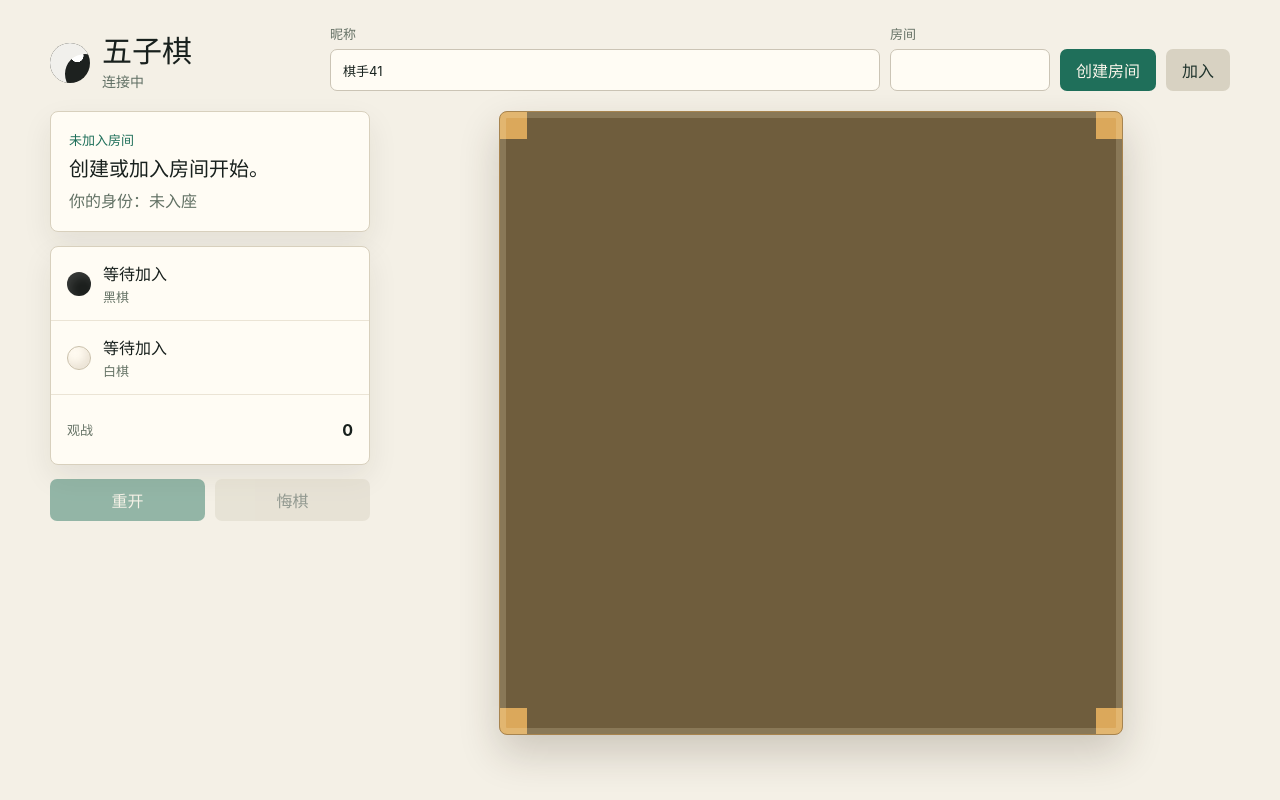
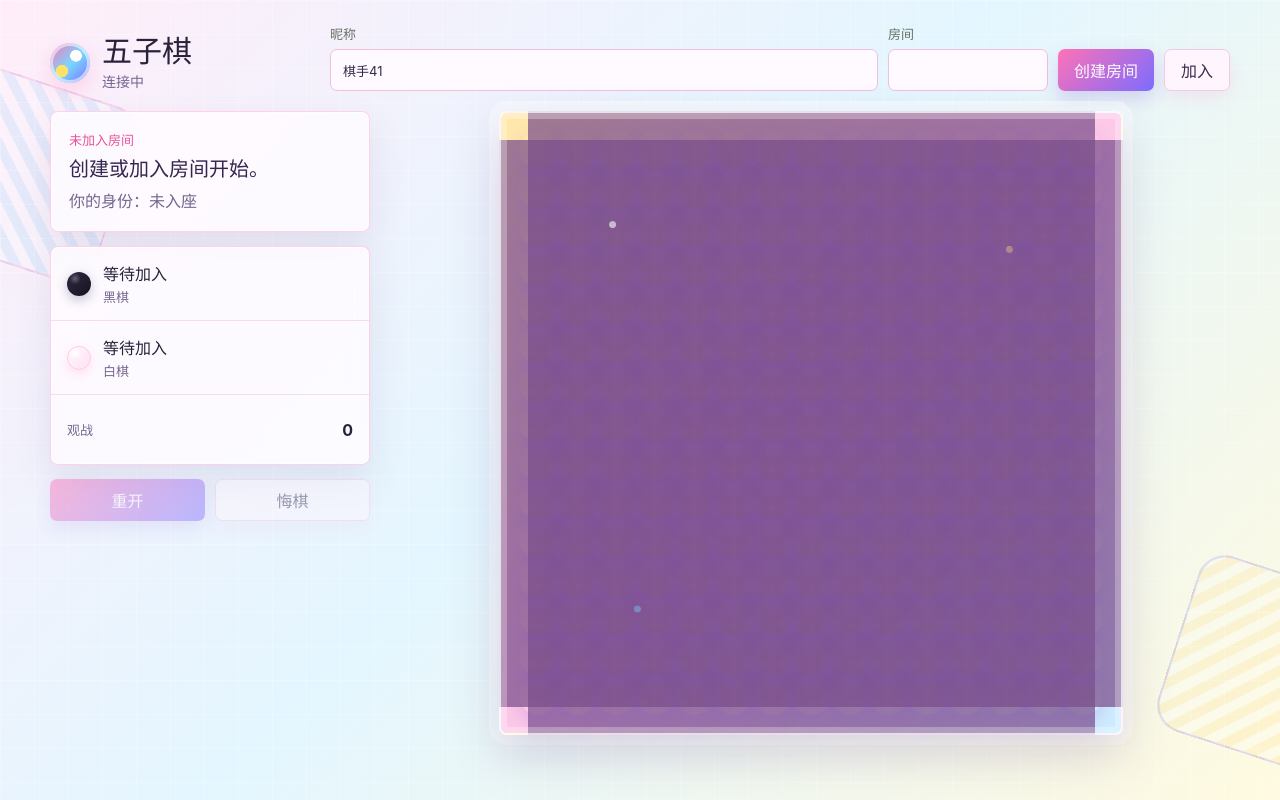
Before and after one commit to 1246023655/-, a React (Vite) app: page / in a window 1280 px wide. Built offline with nearby package versions, Linux system fonts and the light colour scheme; no server answers.

Commit message:
Restyle board with anime theme

```diff
--- a/src/styles.css
+++ b/src/styles.css
@@ -1,6 +1,8 @@
 :root {
-  color: #18201d;
-  background: #f4f0e6;
+  color: #29223a;
+  background:
+    linear-gradient(135deg, rgb(255 237 249 / 94%), rgb(225 246 255 / 92%) 48%, rgb(255 250 222 / 94%)),
+    #fff5fb;
   font-family:
     Inter, "Segoe UI", "Microsoft YaHei", system-ui, -apple-system, BlinkMacSystemFont,
     sans-serif;
@@ -16,6 +18,10 @@ body {
   min-width: 320px;
   min-height: 100vh;
   margin: 0;
+  background:
+    linear-gradient(90deg, rgb(255 255 255 / 24%) 1px, transparent 1px),
+    linear-gradient(rgb(255 255 255 / 24%) 1px, transparent 1px);
+  background-size: 34px 34px;
 }
 
 button,
@@ -28,8 +34,9 @@ button {
   border: 0;
   border-radius: 7px;
   padding: 0 16px;
-  color: #f9f5ea;
-  background: #1f6f5a;
+  color: #fffafd;
+  background: linear-gradient(135deg, #ff72b6, #7c6cff);
+  box-shadow: 0 8px 18px rgb(126 83 210 / 22%);
   cursor: pointer;
   transition:
     transform 120ms ease,
@@ -39,7 +46,7 @@ button {
 
 button:hover:not(:disabled) {
   transform: translateY(-1px);
-  background: #185845;
+  background: linear-gradient(135deg, #ff5aa9, #6557f2);
 }
 
 button:disabled {
@@ -48,34 +55,70 @@ button:disabled {
 }
 
 button.secondary {
-  color: #1f332c;
-  background: #d8d2c2;
+  color: #3a2b52;
+  background: #fff5fc;
+  border: 1px solid #f0c9e9;
+  box-shadow: 0 8px 18px rgb(255 111 182 / 12%);
 }
 
 button.secondary:hover:not(:disabled) {
-  background: #c8beaa;
+  background: #ffe7f7;
 }
 
 input {
   width: 100%;
   height: 42px;
-  border: 1px solid #cbc4b5;
+  border: 1px solid #efbfdd;
   border-radius: 7px;
   padding: 0 12px;
-  color: #19231f;
-  background: #fffcf4;
+  color: #352a49;
+  background: #fffaff;
   outline: none;
 }
 
 input:focus {
-  border-color: #1f6f5a;
-  box-shadow: 0 0 0 3px rgb(31 111 90 / 16%);
+  border-color: #ff72b6;
+  box-shadow: 0 0 0 3px rgb(255 114 182 / 18%);
 }
 
 .shell {
+  position: relative;
   width: min(1180px, calc(100vw - 32px));
   margin: 0 auto;
   padding: 24px 0 32px;
+}
+
+.shell::before,
+.shell::after {
+  position: fixed;
+  z-index: -1;
+  width: 180px;
+  height: 180px;
+  border: 2px solid rgb(255 114 182 / 24%);
+  border-radius: 28px;
+  content: "";
+  transform: rotate(18deg);
+}
+
+.shell::before {
+  top: 82px;
+  left: -64px;
+  background: repeating-linear-gradient(
+    45deg,
+    rgb(255 255 255 / 20%) 0 10px,
+    rgb(126 207 255 / 16%) 10px 20px
+  );
+}
+
+.shell::after {
+  right: -78px;
+  bottom: 44px;
+  border-color: rgb(105 92 242 / 20%);
+  background: repeating-linear-gradient(
+    -45deg,
+    rgb(255 255 255 / 20%) 0 10px,
+    rgb(255 211 101 / 16%) 10px 20px
+  );
 }
 
 .topbar {
@@ -97,9 +140,12 @@ input:focus {
   height: 40px;
   border-radius: 50%;
   background:
-    radial-gradient(circle at 68% 32%, #fff 0 16%, transparent 17%),
-    #1d211f;
-  box-shadow: 15px 11px 0 #f1f0ec inset;
+    radial-gradient(circle at 65% 32%, #fff 0 15%, transparent 16%),
+    radial-gradient(circle at 30% 70%, #ffe165 0 15%, transparent 16%),
+    linear-gradient(135deg, #ff72b6, #78d7ff 52%, #7c6cff);
+  box-shadow:
+    0 8px 20px rgb(255 114 182 / 24%),
+    inset 0 0 0 3px rgb(255 255 255 / 55%);
 }
 
 h1 {
@@ -115,7 +161,7 @@ p {
 
 .brand p {
   margin-top: 4px;
-  color: #617065;
+  color: #74658e;
   font-size: 14px;
 }
 
@@ -149,10 +195,13 @@ label {
 .players,
 .share-box,
 .undo-card {
-  border: 1px solid #d8d0bd;
+  border: 1px solid rgb(255 191 226 / 70%);
   border-radius: 8px;
-  background: #fffcf4;
-  box-shadow: 0 12px 30px rgb(36 32 22 / 8%);
+  background: rgb(255 252 255 / 84%);
+  box-shadow:
+    0 16px 36px rgb(103 82 138 / 12%),
+    inset 0 0 0 1px rgb(255 255 255 / 70%);
+  backdrop-filter: blur(10px);
 }
 
 .status-card {
@@ -164,15 +213,16 @@ label {
 .status-card strong {
   font-size: 20px;
   line-height: 1.25;
+  color: #35264f;
 }
 
 .status-card p {
-  color: #627164;
+  color: #74658e;
   line-height: 1.45;
 }
 
 .eyebrow {
-  color: #1f6f5a;
+  color: #e9529c;
   font-size: 13px;
   font-weight: 700;
 }
@@ -188,7 +238,7 @@ label {
   gap: 12px;
   min-height: 70px;
   padding: 14px 16px;
-  border-top: 1px solid #ebe4d5;
+  border-top: 1px solid #f6dcef;
 }
 
 .player-row:first-child {
@@ -196,7 +246,7 @@ label {
 }
 
 .player-row.is-turn {
-  background: #eef7f2;
+  background: linear-gradient(90deg, rgb(255 222 243 / 78%), rgb(224 245 255 / 76%));
 }
 
 .player-row div {
@@ -215,7 +265,7 @@ label {
 .spectator-row span,
 .share-box span,
 .undo-card span {
-  color: #677467;
+  color: #766791;
   font-size: 13px;
 }
 
@@ -231,14 +281,18 @@ label {
 }
 
 .mini-stone.black {
-  background: #1c1f1d;
-  box-shadow: inset 4px 5px 8px rgb(255 255 255 / 12%);
+  background:
+    radial-gradient(circle at 34% 28%, rgb(255 255 255 / 28%), transparent 24%),
+    linear-gradient(135deg, #302a44, #15131e);
+  box-shadow: 0 4px 12px rgb(43 32 68 / 26%);
 }
 
 .mini-stone.white {
-  border: 1px solid #cac0ab;
-  background: #fffaf0;
-  box-shadow: inset -4px -5px 8px rgb(116 92 58 / 14%);
+  border: 1px solid #ffc7e7;
+  background:
+    radial-gradient(circle at 34% 28%, #fff, transparent 30%),
+    linear-gradient(135deg, #fff8fc, #ffe1f3);
+  box-shadow: 0 4px 12px rgb(255 114 182 / 20%);
 }
 
 .share-box {
@@ -251,14 +305,14 @@ label {
   width: 100%;
   justify-content: flex-start;
   overflow: hidden;
-  color: #17352d;
-  background: #e7f1eb;
+  color: #4f3570;
+  background: #fff0fb;
   text-overflow: ellipsis;
   white-space: nowrap;
 }
 
 .link-button:hover:not(:disabled) {
-  background: #d7e7de;
+  background: #ffe0f5;
 }
 
 .actions,
@@ -281,24 +335,28 @@ label {
 }
 
 .board {
-  --grid-color: #6f5d3d;
+  --grid-color: rgb(122 78 138 / 72%);
   display: grid;
   grid-template-columns: repeat(var(--board-size), 1fr);
   width: min(100%, 78vh);
   max-width: 780px;
   aspect-ratio: 1;
   padding: clamp(8px, 1.6vw, 18px);
-  border: 1px solid #a7844f;
+  border: 2px solid rgb(255 255 255 / 78%);
   border-radius: 8px;
   background:
+    radial-gradient(circle at 18% 18%, rgb(255 255 255 / 60%) 0 3px, transparent 4px),
+    radial-gradient(circle at 82% 22%, rgb(255 225 101 / 42%) 0 3px, transparent 4px),
+    radial-gradient(circle at 22% 80%, rgb(120 215 255 / 44%) 0 3px, transparent 4px),
     linear-gradient(var(--grid-color), var(--grid-color)) center / calc(100% - 8.6%) 1px
       repeat-y,
     linear-gradient(90deg, var(--grid-color), var(--grid-color)) center / 1px calc(100% - 8.6%)
       repeat-x,
-    #dba85b;
+    linear-gradient(135deg, #ffe8a8, #ffc7e7 48%, #cceeff);
   box-shadow:
-    0 18px 40px rgb(48 37 18 / 20%),
-    inset 0 0 0 6px rgb(255 244 204 / 18%);
+    0 20px 48px rgb(116 82 145 / 24%),
+    0 0 0 10px rgb(255 255 255 / 42%),
+    inset 0 0 0 6px rgb(255 255 255 / 28%);
 }
 
 .cell {
@@ -314,7 +372,7 @@ label {
 }
 
 .cell:hover:not(:disabled) {
-  background: rgb(31 111 90 / 16%);
+  background: rgb(255 114 182 / 20%);
   transform: none;
 }
 
@@ -331,17 +389,17 @@ label {
 
 .has-black .stone {
   background:
-    radial-gradient(circle at 34% 28%, rgb(255 255 255 / 22%), transparent 24%),
-    #171a18;
-  box-shadow: 0 5px 9px rgb(31 24 12 / 35%);
+    radial-gradient(circle at 34% 28%, rgb(255 255 255 / 28%), transparent 24%),
+    linear-gradient(135deg, #362e52, #11101a);
+  box-shadow: 0 6px 12px rgb(48 35 70 / 38%);
 }
 
 .has-white .stone {
-  border: 1px solid #d0c2aa;
+  border: 1px solid #ffc3e5;
   background:
     radial-gradient(circle at 34% 28%, #fff, transparent 30%),
-    #f8efe0;
-  box-shadow: 0 5px 9px rgb(77 55 22 / 22%);
+    linear-gradient(135deg, #fff, #ffe5f5);
+  box-shadow: 0 6px 12px rgb(112 72 122 / 22%);
 }
 
 .cell.is-winning::after,
@@ -354,11 +412,25 @@ label {
 }
 
 .cell.is-winning::after {
-  border: 2px solid #e94d3f;
+  border: 2px solid #ff3f9b;
+  animation: winning-pop 820ms ease-in-out infinite alternate;
 }
 
 .cell.is-last::after {
-  background: #e94d3f;
+  background: #5fddff;
+  box-shadow: 0 0 0 3px rgb(255 255 255 / 60%);
+}
+
+@keyframes winning-pop {
+  from {
+    transform: scale(0.9);
+    opacity: 0.72;
+  }
+
+  to {
+    transform: scale(1.22);
+    opacity: 1;
+  }
 }
 
 @media (max-width: 900px) {
```
